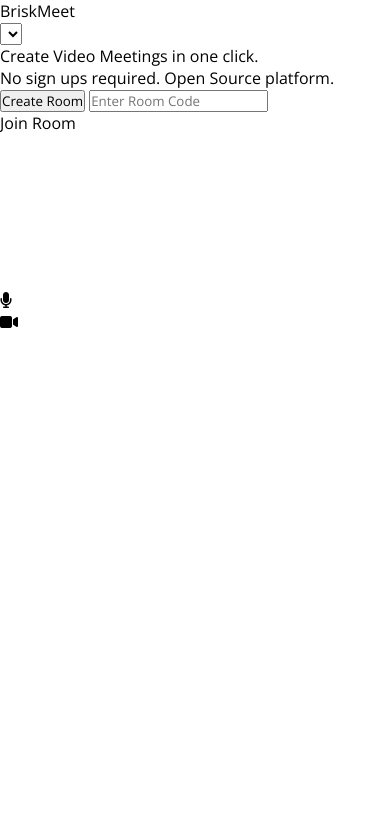
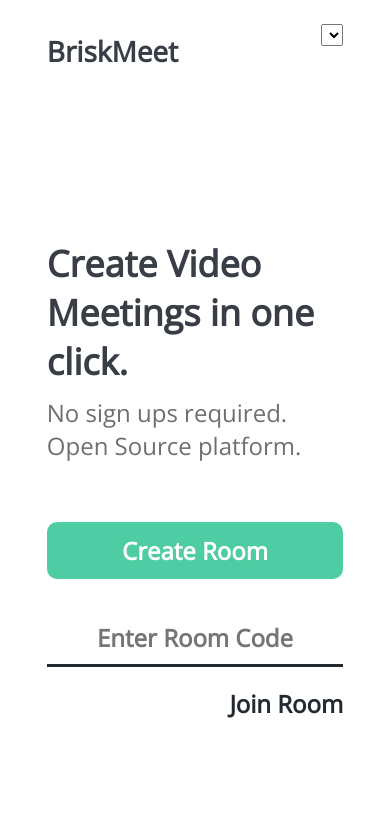
Before and after one commit to impupindersingh/webrtc-group-conferencing, a website: page public/index.html in a window 390 px wide. Shown: the top 817 px of the page. Drawn offline with nearby package versions, Linux system fonts and the light colour scheme.

Commit message:
Added basic styling to the landing page.

```diff
--- a/public/css/styles.css
+++ b/public/css/styles.css
@@ -7,3 +7,203 @@
   padding: 0;
   font-family: "Open Sans", sans-serif;
 }
+
+.mr-1 {
+  margin-right: 10px;
+}
+
+.mr-2 {
+  margin-right: 20px;
+}
+
+.mr-3 {
+  margin-right: 30px;
+}
+
+.mr-4 {
+  margin-right: 40px;
+}
+
+.unselectable {
+  -moz-user-select: -moz-none;
+  -khtml-user-select: none;
+  -webkit-user-select: none;
+  -o-user-select: none;
+  user-select: none;
+}
+
+img {
+  max-width: 100%;
+}
+
+body {
+  background-color: #ffffff;
+}
+
+.nav {
+  display: flex;
+  justify-content: space-between;
+  align-items: center;
+  flex-wrap: wrap;
+}
+.nav .logo {
+  font-size: 28px;
+  color: #393e46;
+  font-weight: bold;
+  padding: 0 12%;
+  margin-top: 32px;
+}
+.nav .camera-select {
+  margin: 0 12%;
+}
+.main {
+  display: flex;
+  padding: 0 12%;
+  margin-top: 20vh;
+  width: 100%;
+}
+.main .create-join {
+  width: 85%;
+  margin-right: 50px;
+}
+.main .create-join .text .head {
+  font-size: 36px;
+  font-weight: bold;
+  color: #393e46;
+}
+.main .create-join .text .subtext {
+  font-size: 24px;
+  color: #6f6f6f;
+  margin-top: 10px;
+}
+.main .create-join .createroom {
+  width: 100%;
+  margin-top: 60px;
+  font-size: 24px;
+  font-weight: bold;
+  background-color: #4ecca3;
+  color: white;
+  text-align: center;
+  padding: 10px 20px;
+  border: none;
+  border-radius: 10px;
+  border: 2px solid #4ecca3;
+  transition: 0.3s;
+}
+.main .create-join .createroom:hover {
+  background-color: white;
+  border: 2px solid #4ecca3;
+  color: #4ecca3;
+  cursor: pointer;
+}
+.main .create-join .createroom:focus {
+  outline: none;
+}
+.main .create-join .createroom-clicked {
+  width: 100%;
+  margin-top: 60px;
+  font-size: 24px;
+  font-weight: bold;
+  text-align: center;
+  padding: 10px 20px;
+  border: none;
+  border-radius: 10px;
+  background-color: white;
+  border: 2px solid #4ecca3;
+  color: #4ecca3;
+}
+.main .create-join .createroom-clicked:focus {
+  outline: none;
+}
+.main .create-join .roomcode {
+  width: 100%;
+  margin-top: 30px;
+  font-size: 24px;
+  color: #393e46;
+  text-align: center;
+  padding: 10px 0;
+  border: none;
+  border-bottom: 3px solid #232931;
+  border-top: 2px solid white;
+  font-weight: bold;
+}
+.main .create-join .roomcode:focus {
+  background-color: white;
+  border: 0;
+  border-bottom: 3px solid #232931;
+  border-top: 2px solid white;
+  outline: none;
+  border-radius: 0;
+}
+.main .create-join .roomcode-error {
+  border-bottom: 3px solid #d31c1c;
+}
+.main .create-join .joinroom {
+  margin-top: 20px;
+  width: 100%;
+  text-align: right;
+  font-size: 24px;
+  font-weight: bold;
+  color: #232931;
+}
+.main .create-join .joinroom:hover {
+  cursor: pointer;
+  text-decoration: underline;
+}
+.main .video-cont {
+  width: 100%;
+  text-align: center;
+}
+.main .video-cont .video-self {
+  height: 400px;
+  width: 100%;
+  background-color: #393e46;
+  border-radius: 10px;
+  object-fit: cover;
+}
+.main .video-cont .settings {
+  margin: 0 auto;
+  display: flex;
+  margin-top: 10px;
+  width: 100px;
+}
+.main .video-cont .settings .device {
+  background-color: #4ecca3;
+  border-radius: 100px;
+  padding: 10px;
+  width: 40px;
+  height: 40px;
+  margin-right: 10px;
+  color: white;
+}
+.main .video-cont .settings .device:hover {
+  background-color: #393e46;
+  cursor: pointer;
+}
+.main .video-cont .settings .nodevice {
+  background-color: #b12c2c;
+  border-radius: 100px;
+  padding: 10px;
+  width: 40px;
+  height: 40px;
+  margin-right: 10px;
+  color: white;
+}
+.main .video-cont .settings .nodevice:hover {
+  background-color: #393e46;
+  cursor: pointer;
+}
+
+@media (max-width: 1200px) {
+  .main {
+    flex-direction: column;
+  }
+  .main .create-join {
+    width: 100%;
+    margin-right: 0;
+  }
+  .main .video-cont {
+    margin-top: 100px;
+    margin-bottom: 100px;
+  }
+}
--- a/public/index.html
+++ b/public/index.html
@@ -11,7 +11,7 @@
     <title>BriskMeet</title>
   </head>
   <body>
-    <nav>
+    <nav class="nav">
       <div class="logo">BriskMeet</div>
       <select class="camera-select"></select>
     </nav>
```
